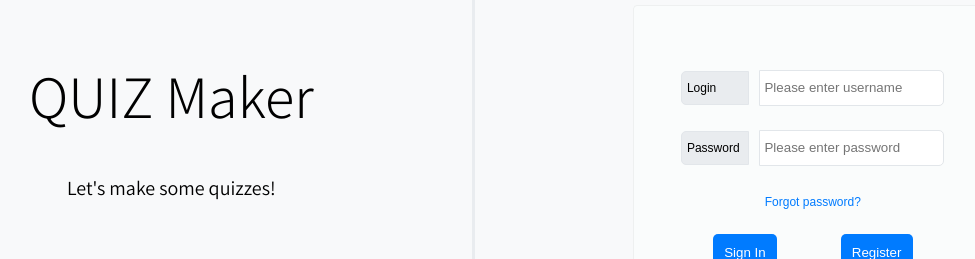
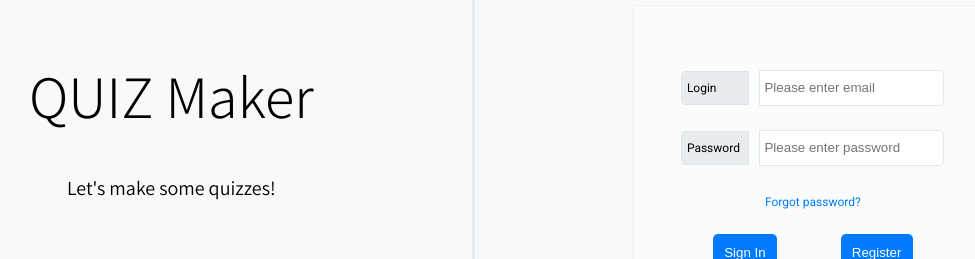
Before and after one commit to sbartnicki/QUIZmaker-finalProject, a React (Create React App) app: page / in a window 1280 px wide. Shown: the part 281-540 px from the top of the page, without its empty margins (129-1104 px from the left). Built offline with nearby package versions, Linux system fonts and the light colour scheme.

Commit message:
Changed login from username to email

```diff
--- a/src/InitialScreen/SignIn/index.js
+++ b/src/InitialScreen/SignIn/index.js
@@ -4,24 +4,24 @@ import "./styles.scss";
 
 export function SignIn() {
   const [title, setTitle] = useState("Welcome");
+  const [email, setEmail] = useState("");
+  const [password, setPassword] = useState("");
   const [registered, setRegistered] = useState(false);
+  const [forgotPassword, setForgotPassword] = useState(false);
   const [sentLink, setSentLink] = useState(false);
-  const [forgotPassword, setForgotPassword] = useState(false);
-  const [username, setUsername] = useState("");
-  const [password, setPassword] = useState("");
-  const [email, setEmail] = useState("");
   const [errorMessages, setErrorMessages] = useState([]);
 
-
-  // Handle Functions
+  /**
+   * Sign In Handling function
+   */
   const handleClickSignIn = (e) => {
     e.preventDefault();
 
     // Validate the data
     const validate = [];
 
-    if (username === "") {
-      validate.push("The username is required.");
+    if (email === "") {
+      validate.push("The email is required.");
       setErrorMessages(validate);
     }
     if (password === "") {
@@ -35,14 +35,17 @@ export function SignIn() {
     }
   }
 
+  /**
+   * Register Handling function
+   */
   const handleClickRegister = (e) => {
     e.preventDefault();
 
     // Validate the data
     const validate = [];
 
-    if (username === "") {
-      validate.push("The username is required.");
+    if (email === "") {
+      validate.push("The email is required.");
       setErrorMessages(validate);
     }
     if (password === "") {
@@ -56,12 +59,18 @@ export function SignIn() {
     }
   }
 
+  /**
+   * Forgot Password Handling function
+   */
   const handleForgotPassword = () => {
     setErrorMessages([]);
     setForgotPassword(true);
     setTitle("Password Reminder");
   }
 
+  /**
+   * Reset Password Handling function
+   */
   const handleResetLink = (e) => {
     e.preventDefault();
 
@@ -69,6 +78,7 @@ export function SignIn() {
     const validate = [];
 
     if (email === "") {
+      setSentLink(false);
       validate.push("The email is required.");
       setErrorMessages(validate);
     }
@@ -79,6 +89,9 @@ export function SignIn() {
     }
   }
 
+  /**
+   * Return to Home Handling function
+   */
   const handleReturnHome = () => {
     console.log("Returned Home");
     setErrorMessages([]);
@@ -87,10 +100,7 @@ export function SignIn() {
     setTitle("Welcome");
   }
 
-  const handleSetUsername = (e) => {
-    setUsername(e.target.value);
-  }
-
+  // Handling input useState functions
   const handleSetPassword = (e) => {
     setPassword(e.target.value);
   }
@@ -110,9 +120,9 @@ export function SignIn() {
               <Input
                 type="text"
                 label="Login"
-                placeholder="Please enter username"
-                value={username}
-                handleOnChange={handleSetUsername}
+                placeholder="Please enter email"
+                value={email}
+                handleOnChange={handleSetEmail}
               />
               <Input
                 type="password"
--- a/src/InitialScreen/variables.scss
+++ b/src/InitialScreen/variables.scss
@@ -1,7 +1,7 @@
 @import url('https://fonts.googleapis.com/css2?family=Assistant:wght@300;400;500;700&family=Roboto:wght@400;700&display=swap');
 
 $title-font: 'Assistant', sans-serif;
-$body-font: sans-serif;
+$body-font: 'Roboto', sans-serif;
 
 $background-color: #F8F9FA;
 $background-lighter-color: #FAFCFC;
```
